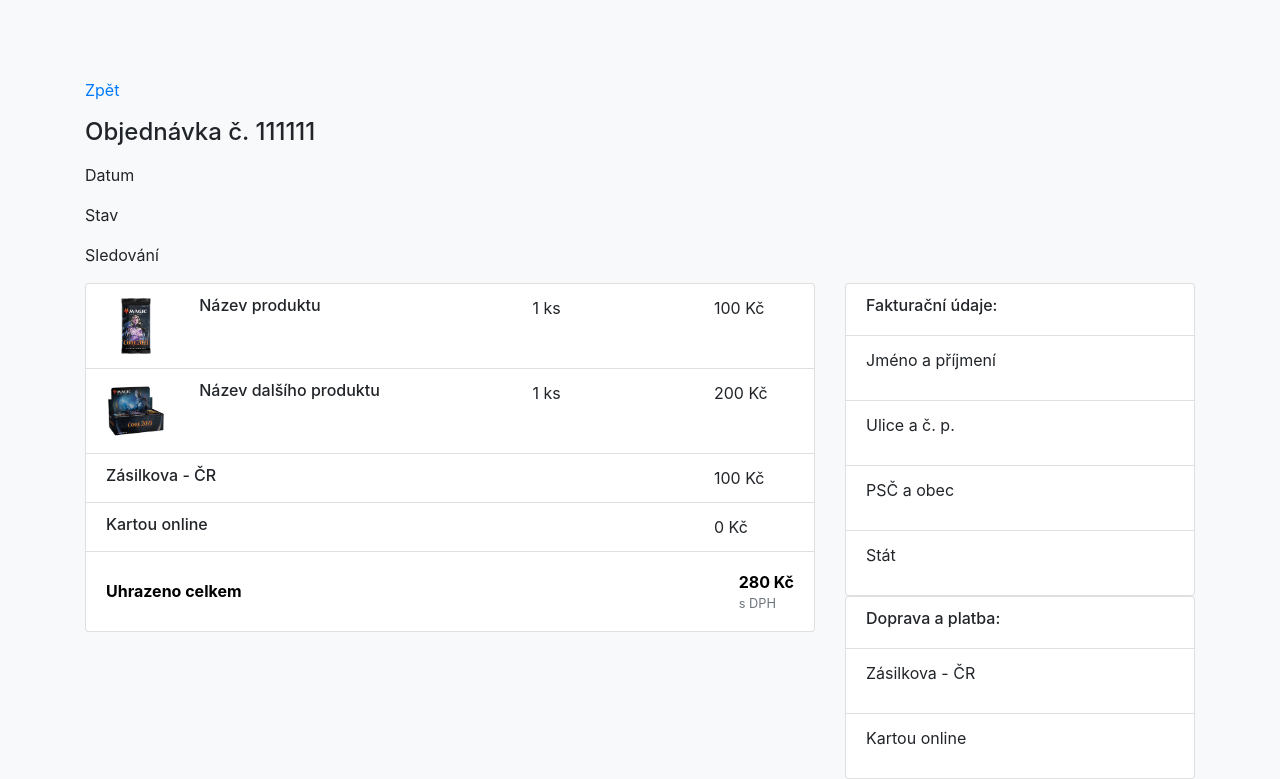
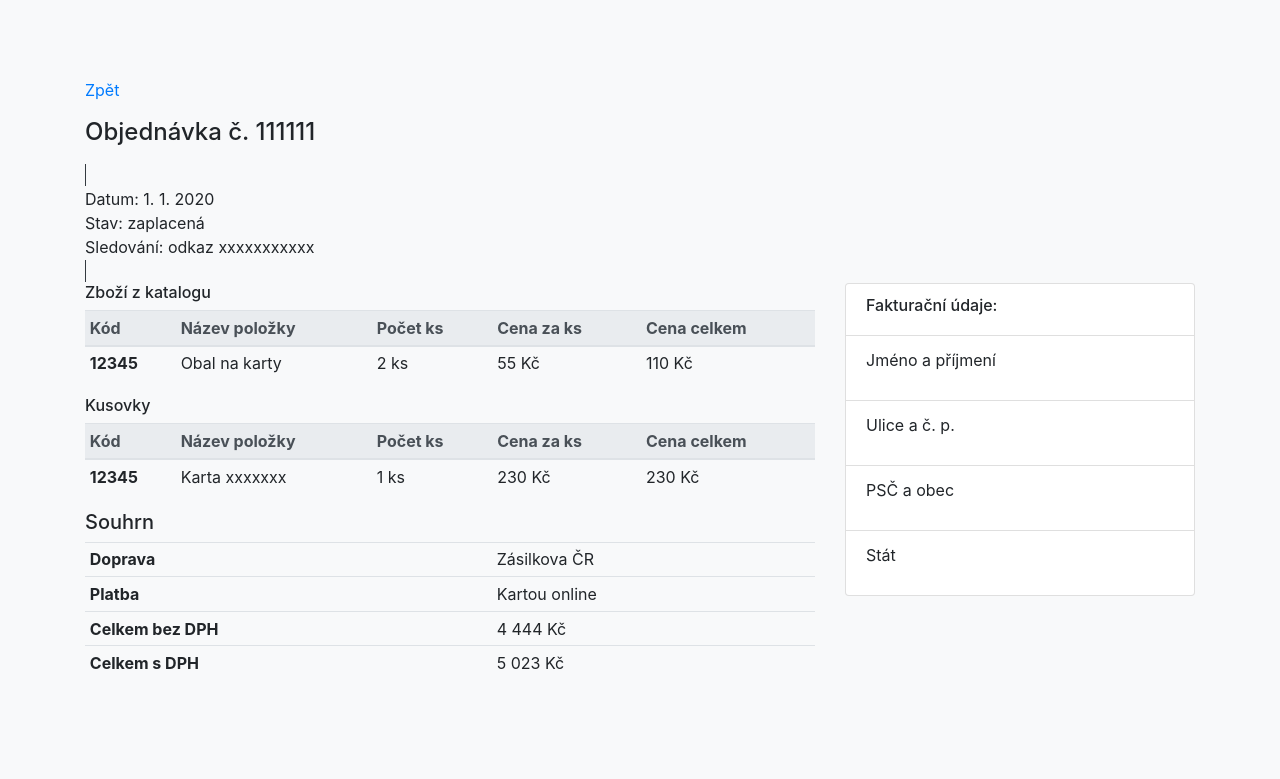
Before and after one commit to katerinafaustenova/mysticshop, a website: page indexDetailObj.html in a window 1280 px wide. Shown: the part 116-895 px from the top of the page. After the commit the page ends 812 px from the top, so only its background shows below. Drawn offline with nearby package versions, Linux system fonts and the light colour scheme.

Commit message:
úprava detailu objednávky

```diff
--- a/indexDetailObj.html
+++ b/indexDetailObj.html
@@ -34,14 +34,80 @@
         <div class="col-12">
           <a class="cartPageLink" href="#"> Zpět </a>
           <h4 class="my-3">Objednávka č. 111111</h4>
-          <p>Datum</p>
-          <p>Stav</p>
-          <p>Sledování</p>
+          <span class="border border-dark">
+            <div>Datum: 1. 1. 2020</div>
+            <div>Stav: zaplacená</div>
+            <div>Sledování: odkaz xxxxxxxxxxx</div>
+          </span>
         </div>
       </div>
       <div class="row">
         <div class="col-8">
-          <ul class="list-group">
+          <h6>Zboží z katalogu</h6>
+          <table class="table table-sm">
+            <thead class="thead-light">
+              <tr>
+                <th scope="col">Kód</th>
+                <th scope="col">Název položky</th>
+                <th scope="col">Počet ks</th>
+                <th scope="col">Cena za ks</th>
+                <th scope="col">Cena celkem</th>
+              </tr>
+            </thead>
+            <tbody>
+              <tr>
+                <th scope="row">12345</th>
+                <td>Obal na karty</td>
+                <td>2 ks</td>
+                <td>55 Kč</td>
+                <td>110 Kč</td>
+              </tr>
+            </tbody>
+          </table>
+          <h6>Kusovky</h6>
+          <table class="table table-sm">
+            <thead class="thead-light">
+              <tr>
+                <th scope="col">Kód</th>
+                <th scope="col">Název položky</th>
+                <th scope="col">Počet ks</th>
+                <th scope="col">Cena za ks</th>
+                <th scope="col">Cena celkem</th>
+              </tr>
+            </thead>
+            <tbody>
+              <tr>
+                <th scope="row">12345</th>
+                <td>Karta xxxxxxx</td>
+                <td>1 ks</td>
+                <td>230 Kč</td>
+                <td>230 Kč</td>
+              </tr>
+            </tbody>
+          </table>
+          <h5>Souhrn</h5>
+          <table class="table table-sm">
+            <tbody>
+              <tr>
+                <th scope="row">Doprava</th>
+                <td>Zásilkova ČR</td>
+              </tr>
+              <tr>
+                <th scope="row">Platba</th>
+                <td>Kartou online</td>
+              </tr>
+              <tr>
+                <th scope="row">Celkem bez DPH</th>
+                <td>4 444 Kč</td>
+              </tr>
+              <tr>
+                <th scope="row">Celkem s DPH</th>
+                <td>5 023 Kč</td>
+              </tr>
+            </tbody>
+          </table>
+
+          <!-- <ul class="list-group">
             <li
               class="list-group-item d-flex justify-content-between lh-condensed"
             >
@@ -79,7 +145,7 @@
                 <small class="text-muted">s DPH</small>
               </div>
             </li>
-          </ul>
+          </ul> -->
         </div>
         <div class="col-4">
           <ul class="list-group">
@@ -109,23 +175,6 @@
               <p>Stát</p>
             </li>
           </ul>
-          <ul class="list-group">
-            <li
-              class="list-group-item d-flex justify-content-between lh-condensed"
-            >
-              <h6>Doprava a platba:</h6>
-            </li>
-            <li
-              class="list-group-item d-flex justify-content-between lh-condensed"
-            >
-              <p>Zásilkova - ČR</p>
-            </li>
-            <li
-              class="list-group-item d-flex justify-content-between lh-condensed"
-            >
-              <p>Kartou online</p>
-            </li>
-          </ul>
         </div>
       </div>
     </div>
```
